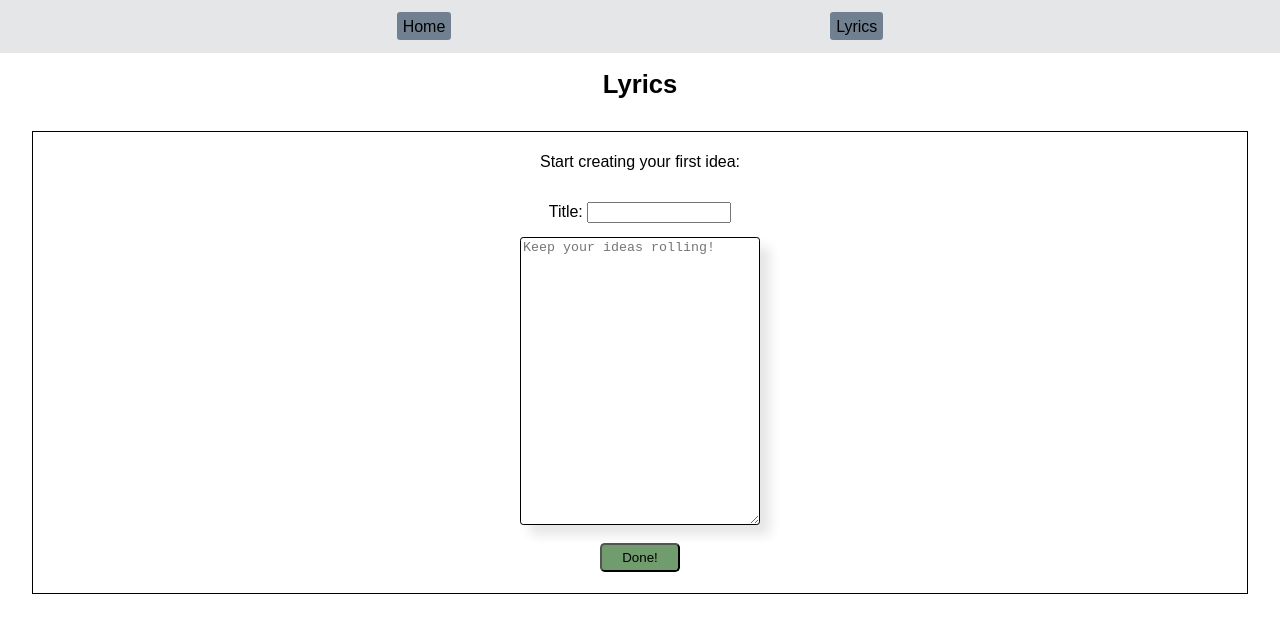
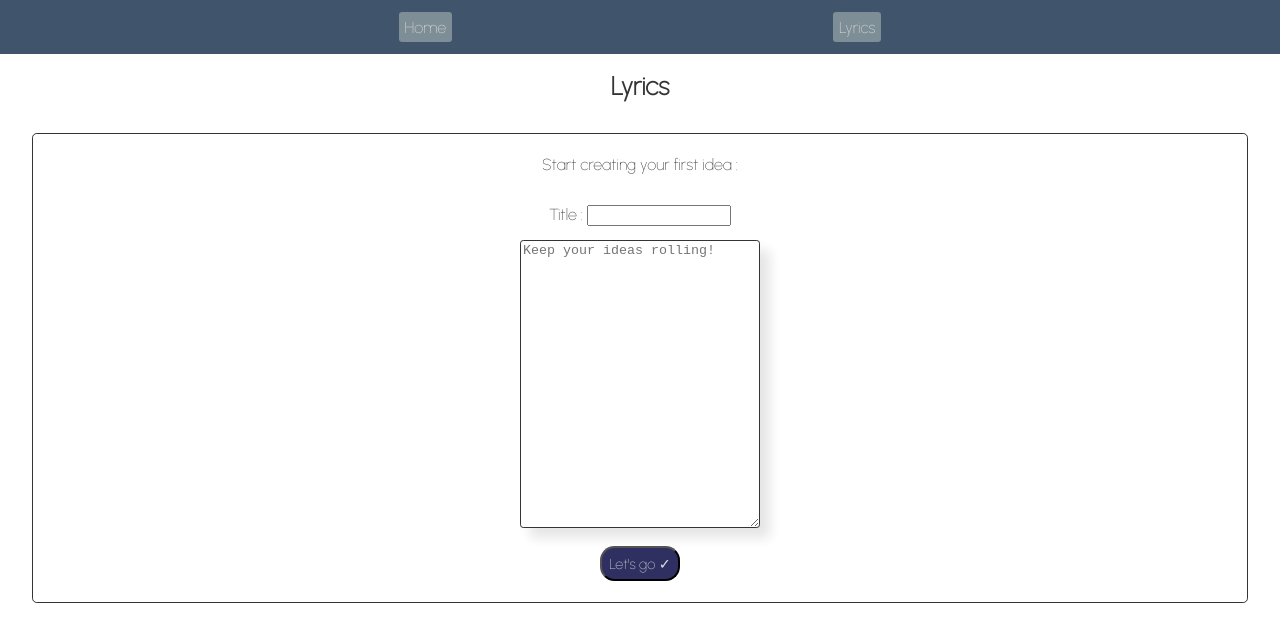
Before and after one commit to K-Juno/Track-Companion, a Next.js app: page /lyrics in a window 1280 px wide. Shown: the top 642 px of the page. Built offline with nearby package versions, Linux system fonts and the light colour scheme.

Commit message:
add google fonts and first styling

```diff
--- a/components/Form.js
+++ b/components/Form.js
@@ -23,9 +23,9 @@ export default function Form({ onAddLyrics }) {
   return (
     <>
       <InputForm onSubmit={handleSubmit}>
-        Start creating your first idea:
+        Start creating your first idea :
         <div>
-          <label for="title">Title: </label>
+          <label for="title">Title : </label>
           <TitleField
             type="text"
             id="title"
@@ -46,7 +46,7 @@ export default function Form({ onAddLyrics }) {
             maxLength="1000"
           />
         </div>
-        <Button>Done!</Button>
+        <Button>Let's go ✓</Button>
       </InputForm>
     </>
   );
@@ -57,7 +57,8 @@ const InputForm = styled.form`
   flex-direction: column;
   align-items: center;
   gap: 0.9rem;
-  border: 0.1rem solid black;
+  border: 0.1rem solid #343434;
+  border-radius: 0.3rem;
   padding: 1.3rem;
   margin: 2rem;
 `;
@@ -71,13 +72,17 @@ const LyricsField = styled.textarea`
   width: 15rem;
   height: 18rem;
   box-shadow: 10px 10px 12px rgba(0, 0, 0, 0.1);
-  border: 0.1rem solid black;
+  border: 0.1rem solid #343434;
   border-radius: 0.2rem;
 `;
 
 const Button = styled.button`
   width: 5rem;
-  border-radius: 0.3rem;
+  height: 2.2rem;
+  border-radius: 0.9rem;
   padding: 0.3rem;
-  background-color: #719c6d;
+  background-color: #2f3061;
+  font-family: 'Urbanist', sans-serif;
+  font-size: 0.9rem;
+  color: #dfdfdf;
 `;
--- a/components/GlobalStyles.js
+++ b/components/GlobalStyles.js
@@ -5,8 +5,9 @@ const GlobalStyle = createGlobalStyle`
         box-sizing: border-box;
     }
     body {
-        font-family: sans-serif;
+        font-family: 'Urbanist', sans-serif;
         margin: 0;
+        color: #343434;
     }
 `;
 
--- a/components/Nav.js
+++ b/components/Nav.js
@@ -21,7 +21,7 @@ export default function Nav() {
 const NavContainer = styled.div`
   display: flex;
   justify-content: space-evenly;
-  background-color: #e4e6e8;
+  background-color: #40556b;
   padding: 1.1rem;
 `;
 
@@ -30,5 +30,6 @@ const NavTag = styled.a`
   border: 0.1rem solid transparent;
   border-radius: 0.2rem;
   padding: 0.3rem;
-  background-color: #708090;
+  background-color: #7e8e96;
+  color: #dfdfdf;
 `;
--- a/components/SongCard.js
+++ b/components/SongCard.js
@@ -14,28 +14,30 @@ const LyricsContainer = styled.div`
   flex-direction: column;
   align-items: center;
   text-align: center;
-  background-color: #e4e6e8;
+  background-color: #e9eefa;
   margin: 2rem;
   border-radius: 1rem;
 `;
 
 const NewTitle = styled.h4`
   padding: 0.3rem;
-  border: 0.1rem solid black;
   width: fit-content;
-  margin-top: 2rem;
+  margin: 1.5rem 0 0 0;
   border-radius: 0.2rem;
+  color: #dfdfdf;
+  background-color: #313c4c;
 `;
 
 const NewText = styled.p`
   padding: 0.8rem;
-  border: 0.1rem solid black;
-  background-color: #e4e6e8;
+  background-color: #f6f8ff;
   height: fit-content;
   min-height: 5rem;
   width: 15rem;
   margin-bottom: 2rem;
   font-size: 15px;
-  border-radius: 0.2rem;
+  border-radius: 0.4rem;
   word-break: break-word;
+  color: #dfdfdf;
+  background-color: #313c4c;
 `;
--- a/pages/_document.js
+++ b/pages/_document.js
@@ -1,4 +1,4 @@
-import Document from 'next/document';
+import Document, { Html, Head, Main, NextScript } from 'next/document';
 import { ServerStyleSheet } from 'styled-components';
 
 export default class MyDocument extends Document {
@@ -27,4 +27,23 @@ export default class MyDocument extends Document {
       sheet.seal();
     }
   }
+
+  render() {
+    return (
+      <Html>
+        <Head>
+          <link rel="preconnect" href="https://fonts.googleapis.com" />
+          <link rel="preconnect" href="https://fonts.gstatic.com" crossorigin />
+          <link
+            href="https://fonts.googleapis.com/css2?family=Urbanist:wght@100&display=swap"
+            rel="stylesheet"
+          />
+        </Head>
+        <body>
+          <Main />
+          <NextScript />
+        </body>
+      </Html>
+    );
+  }
 }
--- a/pages/index.js
+++ b/pages/index.js
@@ -1,9 +1,10 @@
 import styled from 'styled-components';
 
 export default function Home() {
-  return <Title>Title of my App</Title>;
+  return <Title>u 'n' i verse</Title>;
 }
 
 const Title = styled.h1`
   text-align: center;
+  font-size: 2rem;
 `;
```
